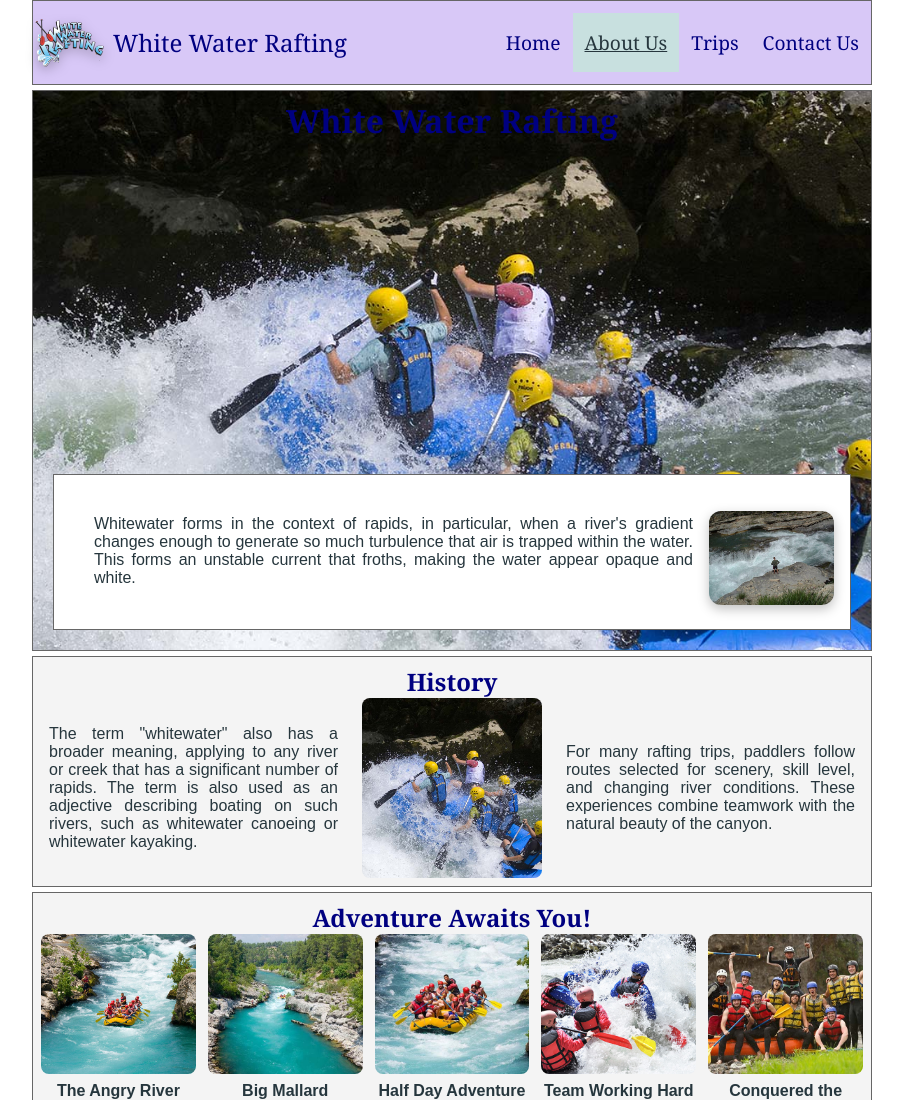
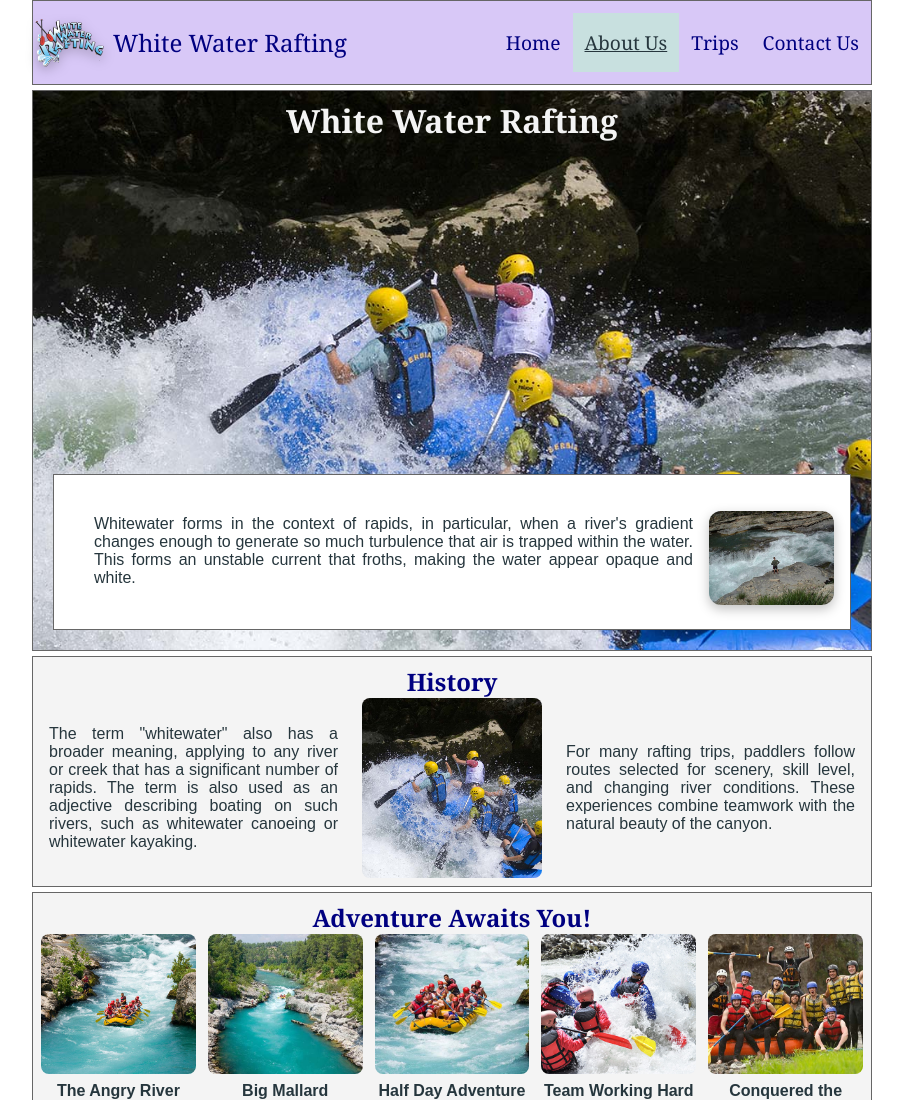
Before and after one commit to fbergami57/wdd130, a plain HTML site: page wwr/about.html in a window 1280 px wide. Shown: the top 1100 px of the page, without its empty margins (188-1091 px from the left). Drawn offline with Linux system fonts and the light colour scheme.

Commit message:
h1 color

```diff
--- a/wwr/styles/rafting.css
+++ b/wwr/styles/rafting.css
@@ -145,7 +145,7 @@ h1 {
     padding: 8px;
     text-align: center;
     background-color: transparent;
-    color: var(--primary-color);
+    color: var(--section-bg);
 }
 
 .hero article {
```
